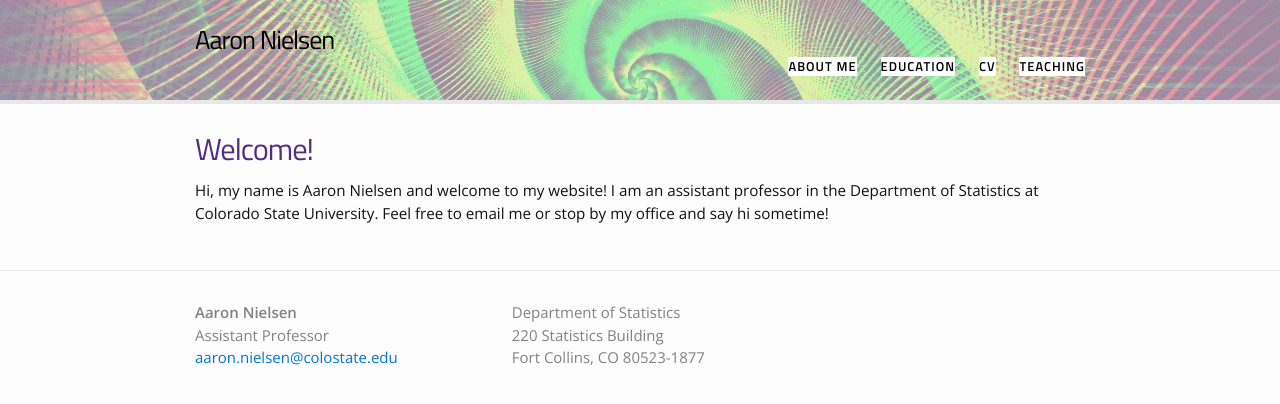
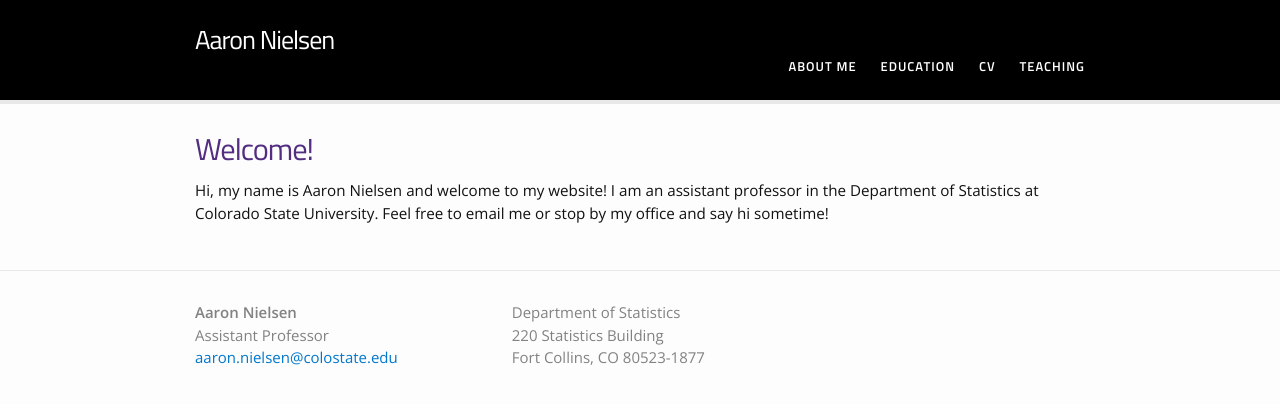
Before and after one commit to aaron-nielsen/aaron-nielsen.github.io, a Jekyll site: the page built from index.html, in a window 1280 px wide. Shown: the top 404 px of the page. Built offline with Jekyll 4.4.1, drawn with Linux system fonts in a browser that asks for light colours.

Commit message:
Update _header.scss

```diff
--- a/_sass/_header.scss
+++ b/_sass/_header.scss
@@ -5,8 +5,8 @@
     border-top: 0px solid $grey-color-dark;
 	border-bottom: 4px solid $grey-color-light;
     min-height: 100px;
-    background-color: #71B315;
-    background: url('../images/a1.jpg');
+    background-color: #000000;
+    // background: url('../images/a1.jpg');
 
     // Positioning context for the mobile navigation icon
     position: relative;
@@ -22,10 +22,10 @@
     float: left;
     font-weight: 500;
 		font-family: 'Titillium Web', sans-serif;
-        color: #000000;
+    color: #ffffff;
     &,
     &:visited {
-        color: #000000;
+        color: #ffffff;
     }
     &,
     &:hover {
@@ -158,8 +158,8 @@ z-index:999;
     }
 
     .page-link {
-        color: #000000;
-    background: #ffffff;
+        color: #ffffff;
+    background: #000000;
         line-height: $base-line-height;
 		margin-top: 25px;
 
```
